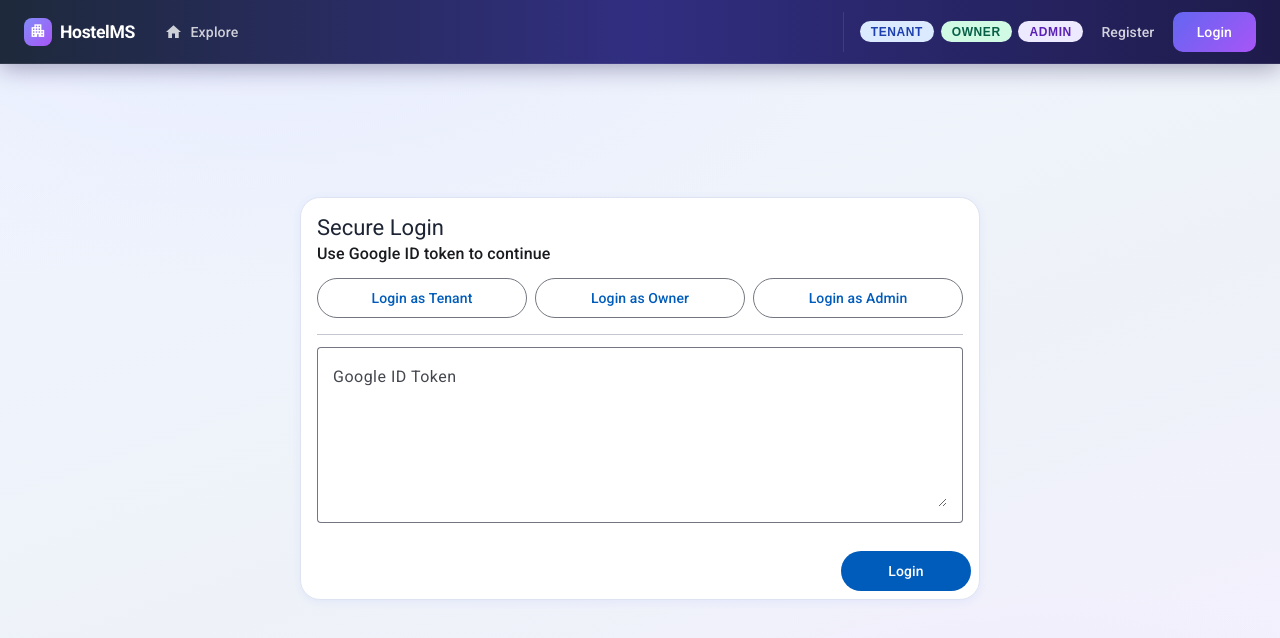
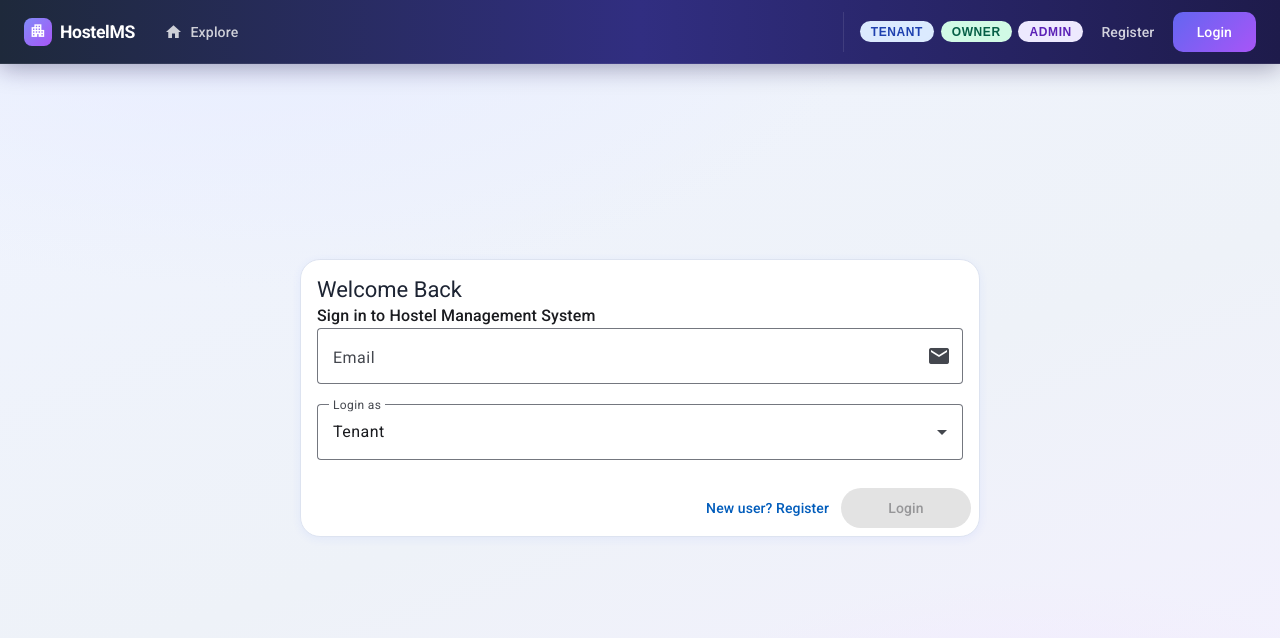
Before and after one commit to chandra-kumar-979/hms, an Angular app in the folder front_end/hostel_managment_fe/: page /auth/login in a window 1280 px wide. Shown: the top 638 px of the page. Built offline with nearby package versions, Linux system fonts and the light colour scheme.

Commit message:
fix: simplify login to use email + role selection

```diff
--- a/front_end/hostel_managment_fe/src/app/login/login.html
+++ b/front_end/hostel_managment_fe/src/app/login/login.html
@@ -1,26 +1,24 @@
 <section class="login-wrap">
   <mat-card appearance="outlined" class="login-card">
     <mat-card-header>
-      <mat-card-title>Secure Login</mat-card-title>
-      <mat-card-subtitle>Use Google ID token to continue</mat-card-subtitle>
+      <mat-card-title>Welcome Back</mat-card-title>
+      <mat-card-subtitle>Sign in to Hostel Management System</mat-card-subtitle>
     </mat-card-header>
 
     <mat-card-content>
-      <div class="dev-actions">
-        <button mat-stroked-button [disabled]="loading()" (click)="devLogin('TENANT')">Login as Tenant</button>
-        <button mat-stroked-button [disabled]="loading()" (click)="devLogin('OWNER')">Login as Owner</button>
-        <button mat-stroked-button [disabled]="loading()" (click)="devLogin('ADMIN')">Login as Admin</button>
-      </div>
+      <mat-form-field appearance="outline" class="full-width">
+        <mat-label>Email</mat-label>
+        <input matInput [(ngModel)]="email" type="email" placeholder="you@example.com" />
+        <mat-icon matSuffix>email</mat-icon>
+      </mat-form-field>
 
-      <mat-divider></mat-divider>
-
-      <mat-form-field appearance="outline" class="token-field">
-        <mat-label>Google ID Token</mat-label>
-        <textarea
-          matInput
-          rows="6"
-          [(ngModel)]="googleToken"
-          placeholder="Paste token here"></textarea>
+      <mat-form-field appearance="outline" class="full-width">
+        <mat-label>Login as</mat-label>
+        <mat-select [(ngModel)]="role">
+          <mat-option value="TENANT">Tenant</mat-option>
+          <mat-option value="OWNER">Owner</mat-option>
+          <mat-option value="ADMIN">Admin</mat-option>
+        </mat-select>
       </mat-form-field>
 
       @if (error()) {
@@ -32,10 +30,9 @@
     </mat-card-content>
 
     <mat-card-actions align="end">
-      <button mat-flat-button [disabled]="loading()" (click)="login()">
-        @if (loading()) {
-          <mat-spinner diameter="18"></mat-spinner>
-        }
+      <a mat-button routerLink="/register">New user? Register</a>
+      <button mat-flat-button color="primary" [disabled]="loading() || !email" (click)="login()">
+        @if (loading()) { <mat-spinner diameter="18"></mat-spinner> }
         <span>{{ loading() ? 'Signing in...' : 'Login' }}</span>
       </button>
     </mat-card-actions>
--- a/front_end/hostel_managment_fe/src/app/login/login.ts
+++ b/front_end/hostel_managment_fe/src/app/login/login.ts
@@ -1,6 +1,6 @@
 import { Component, signal } from '@angular/core';
 import { AuthService } from '../auth';
-import { Router } from '@angular/router';
+import { Router, RouterLink } from '@angular/router';
 import { FormsModule } from '@angular/forms';
 import { MatCardModule } from '@angular/material/card';
 import { MatFormFieldModule } from '@angular/material/form-field';
@@ -9,25 +9,22 @@ import { MatButtonModule } from '@angular/material/button';
 import { MatIconModule } from '@angular/material/icon';
 import { MatProgressSpinnerModule } from '@angular/material/progress-spinner';
 import { MatDividerModule } from '@angular/material/divider';
+import { MatSelectModule } from '@angular/material/select';
 
 @Component({
   selector: 'app-login',
   standalone: true,
   imports: [
-    FormsModule,
-    MatCardModule,
-    MatFormFieldModule,
-    MatInputModule,
-    MatButtonModule,
-    MatIconModule,
-    MatProgressSpinnerModule,
-    MatDividerModule
+    FormsModule, RouterLink,
+    MatCardModule, MatFormFieldModule, MatInputModule, MatButtonModule,
+    MatIconModule, MatProgressSpinnerModule, MatDividerModule, MatSelectModule
   ],
   templateUrl: './login.html',
   styleUrls: ['./login.scss']
 })
 export class LoginComponent {
-  googleToken = '';
+  email = '';
+  role: 'TENANT' | 'OWNER' | 'ADMIN' = 'TENANT';
   error = signal<string | null>(null);
   loading = signal(false);
 
@@ -35,44 +32,14 @@ export class LoginComponent {
 
   login() {
     this.error.set(null);
-    if (!this.googleToken.trim()) {
-      this.error.set('Please paste a Google ID token.');
+    if (!this.email.trim()) {
+      this.error.set('Please enter your email.');
       return;
     }
-
     this.loading.set(true);
-    this.auth.googleLogin(this.googleToken.trim()).subscribe({
-      next: () => {
-        this.loading.set(false);
-        this.router.navigate(['/']);
-      },
-      error: (err) => {
-        this.loading.set(false);
-        this.error.set(err?.error?.detail ?? 'Login failed');
-      }
+    this.auth.devLogin({ email: this.email.trim(), role: this.role }).subscribe({
+      next: () => { this.loading.set(false); this.router.navigate(['/']); },
+      error: (err) => { this.loading.set(false); this.error.set(err?.error?.detail ?? 'Login failed'); }
     });
   }
-
-  devLogin(role: 'TENANT' | 'OWNER' | 'ADMIN') {
-    this.error.set(null);
-    this.loading.set(true);
-
-    const key = role.toLowerCase();
-    this.auth
-      .devLogin({
-        email: `${key}.demo@hostelms.local`,
-        name: `Demo ${role}`,
-        role
-      })
-      .subscribe({
-        next: () => {
-          this.loading.set(false);
-          this.router.navigate(['/']);
-        },
-        error: (err) => {
-          this.loading.set(false);
-          this.error.set(err?.error?.detail ?? 'Dev login failed');
-        }
-      });
-  }
 }
```
